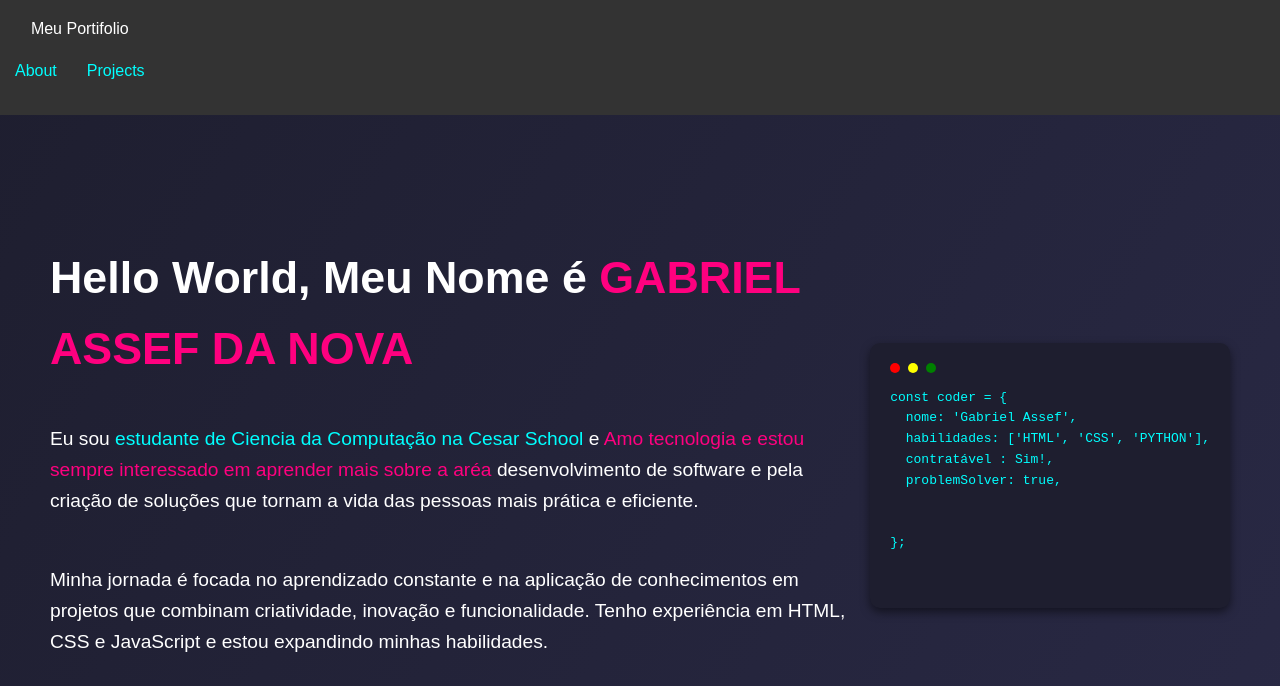
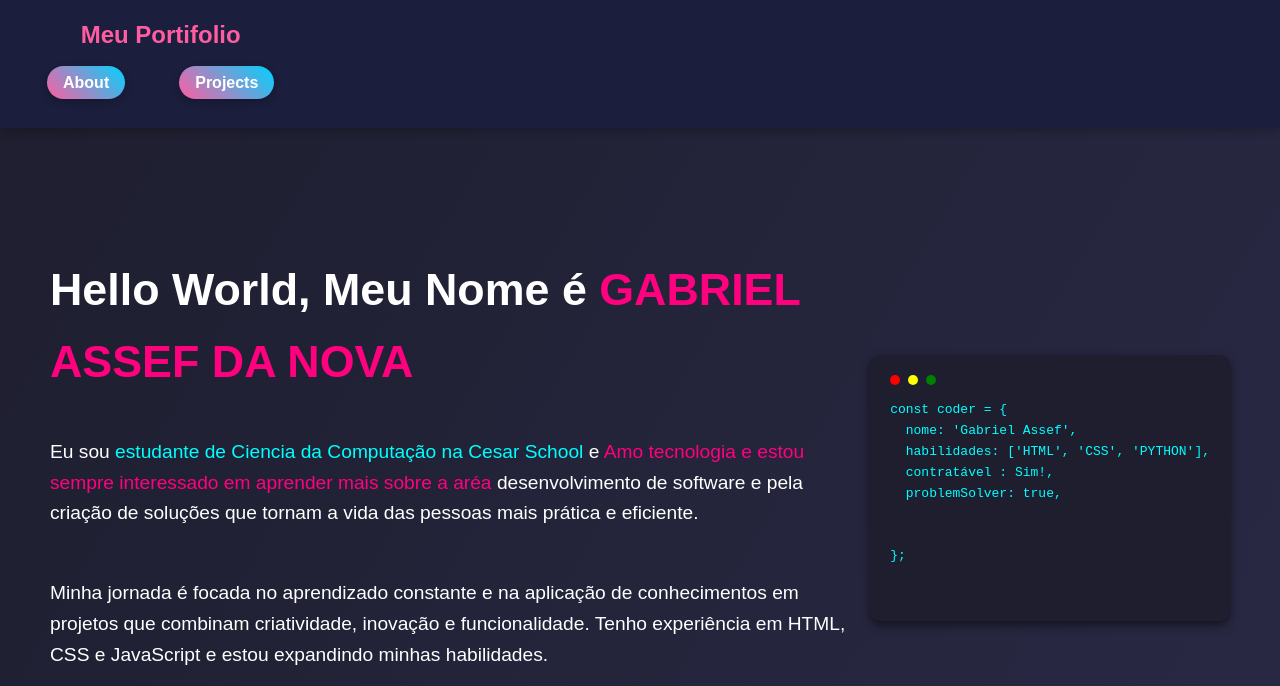
Before and after one commit to BielNova/Portifolio, a plain HTML site: page portifolio/index.html in a window 1280 px wide. Shown: the top 686 px of the page. Drawn offline with Linux system fonts and the light colour scheme.

Commit message:
Update styles.css

```diff
--- a/portifolio/styles.css
+++ b/portifolio/styles.css
@@ -329,6 +329,56 @@ nav ul li a {
     transition: background 0.3s ease;
 }
 
+
 .project-card button:hover {
     background: #0056b3;
 }
+header {
+    display: flex;
+    justify-content: space-between;
+    align-items: center;
+    padding: 1rem 2rem;
+    background-color: #1b1e3c;
+    box-shadow: 0 4px 8px rgba(0, 0, 0, 0.2);
+  }
+
+  .logo {
+    font-size: 1.5rem;
+    font-weight: bold;
+    color: #ff5da2;
+  }
+
+  .nav-links {
+    display: flex;
+    list-style: none;
+    gap: 1.5rem;
+  }
+
+  .nav-links li {
+    position: relative;
+  }
+
+  .nav-links a {
+    text-decoration: none;
+    font-weight: bold;
+    font-size: 1rem;
+    padding: 0.5rem 1rem;
+    color: #fff;
+    background: linear-gradient(45deg, #ff5da2, #00d2ff);
+    border-radius: 20px;
+    transition: all 0.3s ease-in-out;
+    box-shadow: 0 3px 8px rgba(0, 0, 0, 0.2);
+  }
+
+  .nav-links a:hover {
+    transform: scale(1.1);
+    box-shadow: 0 5px 15px rgba(0, 0, 0, 0.3);
+  }
+
+  .nav-links a:active {
+    transform: scale(0.95);
+  }
+
+  .nav-links a:hover {
+    background: linear-gradient(45deg, #00d2ff, #ff5da2);
+  }
```
